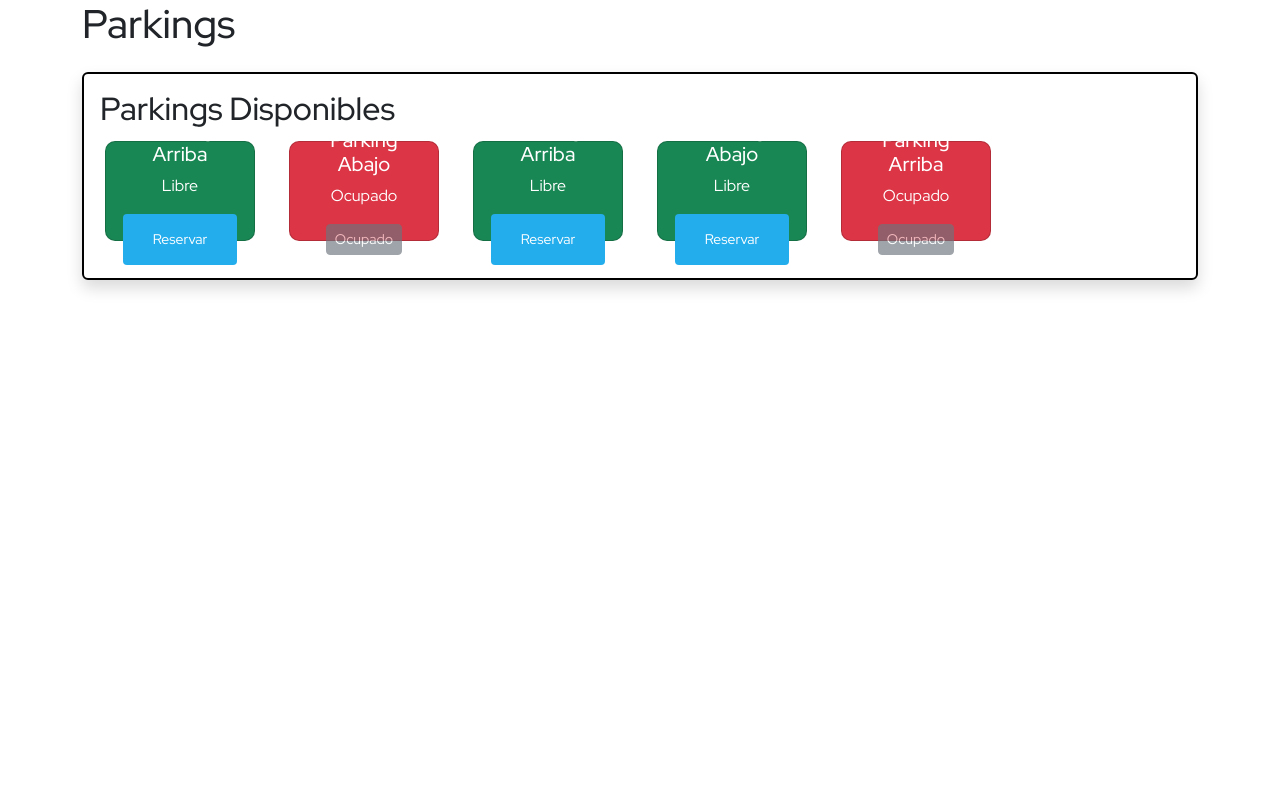
After one commit to DarthRueda/ParkingPython, a Flask app: page /parkings in a window 1280 px wide. The commit adds this page. Run offline with Flask 3, Linux system fonts and the light colour scheme; the visitor is signed in with stand-in values (Sample User, id 1); data comes from the database, SQL or seed files in the repository; some libraries are stand-ins or nearby versions.

Commit message:
fixes all todo funciona

```diff
--- /dev/null
+++ b/app.py
@@ -0,0 +1,36 @@
+from app import create_app, db
+from sqlalchemy import text
+from app.models import Parking
+
+def check_database():
+    try:
+        # Intentar conectar a la base de datos
+        db.session.execute(text('SELECT 1'))
+        print("Conexión a la base de datos exitosa.")
+    except Exception as e:
+        print(f"Error al conectar a la base de datos: {e}")
+
+def create_tables():
+    db.create_all()
+    print("Tablas creadas exitosamente.")
+
+def insert_parking_data():
+    parkings = [
+        Parking(location='Parking Arriba', is_free=True),
+        Parking(location='Parking Abajo', is_free=False),
+        Parking(location='Parking Arriba', is_free=True),
+        Parking(location='Parking Abajo', is_free=True),
+        Parking(location='Parking Arriba', is_free=False)
+    ]
+    db.session.bulk_save_objects(parkings)
+    db.session.commit()
+    print("Datos de parking insertados exitosamente.")
+
+app = create_app()
+
+if __name__ == '__main__':
+    with app.app_context():
+        check_database()
+        create_tables()
+        insert_parking_data()
+    app.run(host='0.0.0.0', port=81, debug=True)
--- a/app/routes.py
+++ b/app/routes.py
@@ -1,7 +1,7 @@
 from flask import render_template, redirect, url_for, flash, session, request
 from . import db
-from .forms import LoginForm, RegisterForm, ReservaForm
-from .models import User, Reserva
+from .forms import LoginForm, RegisterForm, ReservaForm, EditProfileForm
+from .models import User, Reserva, Parking
 from datetime import datetime
 
 def register_routes(app):
@@ -28,9 +28,10 @@ def register_routes(app):
         form = LoginForm()
         if form.validate_on_submit():
             user = User.query.filter_by(email=form.email.data).first()
-            if user and user.check_password(form.password.data):
+            if user and user.check_password(form.password.data):  # Verificar la contraseña hasheada
                 session['user'] = {
                     'user_id': user.user_id,
+                    'username': user.username,
                     'first_name': user.first_name,
                     'last_name': user.last_name,
                     'email': user.email
@@ -43,52 +44,47 @@ def register_routes(app):
 
     @app.route('/home')
     def home():
-        return render_template('home.html')
+        if 'user' not in session:
+            return redirect(url_for('login'))
+        return render_template('home.html', user=session['user'])
 
-    @app.route('/perfil')
+    @app.route('/perfil', methods=['GET', 'POST'])
     def perfil():
         if 'user' not in session:
             return redirect(url_for('login'))
         user_id = session['user']['user_id']
         user = User.query.filter_by(user_id=user_id).first()
-        return render_template('perfil.html', user=user)
+        form = EditProfileForm(obj=user)
+        if form.validate_on_submit():
+            user.username = form.username.data
+            user.first_name = form.first_name.data
+            user.last_name = form.last_name.data
+            user.email = form.email.data
+            db.session.commit()
+            flash('Perfil actualizado exitosamente.')
+            return redirect(url_for('perfil'))
+        return render_template('perfil.html', user=user, form=form)
 
-    @app.route('/reserva2', methods=['GET', 'POST'])
-    def reserva2():
-        form = ReservaForm()
-        if form.validate_on_submit():
-            button_id = request.form.get('button_id')
-            session['parking'] = button_id
-            return redirect(url_for('procesar_reserva'))
-        return render_template('reserva2.html', form=form)
+    @app.route('/parkings', methods=['GET'])
+    def parkings():
+        if 'user' not in session:
+            return redirect(url_for('login'))
+        parkings = Parking.query.all()
+        return render_template('parkings.html', parkings=parkings)
 
-    @app.route('/procesar_reserva', methods=['POST'])
-    def procesar_reserva():
-        form = ReservaForm()
-        if form.validate_on_submit():
-            first_name = form.first_name.data
-            last_name = form.last_name.data
-            plate = form.plate.data
-            vehicle_type = form.vehicle_type.data
-            start_date = datetime.strptime(form.start_date.data, '%Y-%m-%d')
-            end_date = datetime.strptime(form.end_date.data, '%Y-%m-%d')
-
-            nueva_reserva = Reserva(
-                user_id=session['user']['user_id'],
-                first_name=first_name,
-                last_name=last_name,
-                plate=plate,
-                vehicle_type=vehicle_type,
-                reservation_start_time=start_date,
-                reservation_end_time=end_date,
-                import_price=0.0
-            )
-
-            db.session.add(nueva_reserva)
+    @app.route('/reservar_parking', methods=['POST'])
+    def reservar_parking():
+        if 'user' not in session:
+            return redirect(url_for('login'))
+        parking_id = request.form.get('parking_id')
+        parking = Parking.query.get(parking_id)
+        if parking and parking.is_free:
+            parking.is_free = False
             db.session.commit()
-            flash('Reserva completada exitosamente.')
-            return redirect(url_for('perfil'))
-        return redirect(url_for('reserva2'))
+            flash('Parking reservado exitosamente.')
+        else:
+            flash('El parking no está disponible.')
+        return redirect(url_for('parkings'))
 
     @app.route('/logout')
     def logout():
--- a/app/static/css/styles.css
+++ b/app/static/css/styles.css
@@ -56,3 +56,24 @@ body {
     height: 70px;
     width: 35px;
 }
+
+.parking-card {
+    border-radius: 10px;
+    padding: 10px;
+    margin: 5px;
+    height: 100px;
+    display: flex;
+    flex-direction: column;
+    justify-content: center;
+    align-items: center;
+}
+
+.parking-card.bg-success {
+    background-color: #28a745;
+    color: white;
+}
+
+.parking-card.bg-danger {
+    background-color: #dc3545;
+    color: white;
+}
--- a/app/templates/home.html
+++ b/app/templates/home.html
@@ -4,11 +4,11 @@
 
 {% block content %}
 <div class="container">
-    <h1>Bienvenido, {{ first_name }}</h1>
+    <h1>Bienvenido, {{ user.first_name }}</h1>
     {% if user %}
     <a href="{{ url_for('perfil') }}" class="btn btn-primary">Perfil</a>
     <a href="{{ url_for('logout') }}" class="btn btn-danger">Cerrar Sesión</a>
-    <a href="{{ url_for('reserva') }}" class="btn btn-primary">Reservar Plaza</a>
+    <a href="{{ url_for('parkings')}}">Reservar</a>
     {% else %}
     <p>No has iniciado sesión.</p>
     <a href="{{ url_for('register')}}">Registrate</a>
--- /dev/null
+++ b/app/templates/parkings.html
@@ -0,0 +1,31 @@
+{% extends 'base.html' %}
+
+{% block title %}Parkings{% endblock %}
+
+{% block content %}
+<div class="container container-body">
+    <h1 class="text-Left mb-4">Parkings</h1>
+    <div class="shadow p-3 rounded border border-2 border-black">
+        <h2>Parkings Disponibles</h2>
+        <form method="POST" action="{{ url_for('reservar_parking') }}">
+            <div class="row">
+                {% for parking in parkings %}
+                <div class="col-2 mb-3">
+                    <div class="card parking-card {{ 'bg-success' if parking.is_free else 'bg-danger' }}">
+                        <div class="card-body text-center">
+                            <h5 class="card-title">{{ parking.location }}</h5>
+                            <p class="card-text">{{ 'Libre' if parking.is_free else 'Ocupado' }}</p>
+                            {% if parking.is_free %}
+                            <button type="submit" name="parking_id" value="{{ parking.parking_id }}" class="btn btn-primary btn-sm">Reservar</button>
+                            {% else %}
+                            <button type="button" class="btn btn-secondary btn-sm" disabled>Ocupado</button>
+                            {% endif %}
+                        </div>
+                    </div>
+                </div>
+                {% endfor %}
+            </div>
+        </form>
+    </div>
+</div>
+{% endblock %}
--- a/exe.txt
+++ /dev/null
@@ -1 +0,0 @@
-.\venv\Scripts\activate
```
Also changed, not shown: app/__init__.py (+6 -2 lines), app/forms.py (+13 -6 lines), app/models.py (+9 -0 lines), app/templates/login.html (+14 -5 lines), app/templates/perfil.html (+11 -10 lines), app/templates/register.html (+13 -9 lines), app/templates/reserva.html (deleted, +0 -20 lines), app/templates/reserva2.html (deleted, +0 -52 lines), main.py (deleted, +0 -7 lines), app/templates/ticket.html (deleted).
